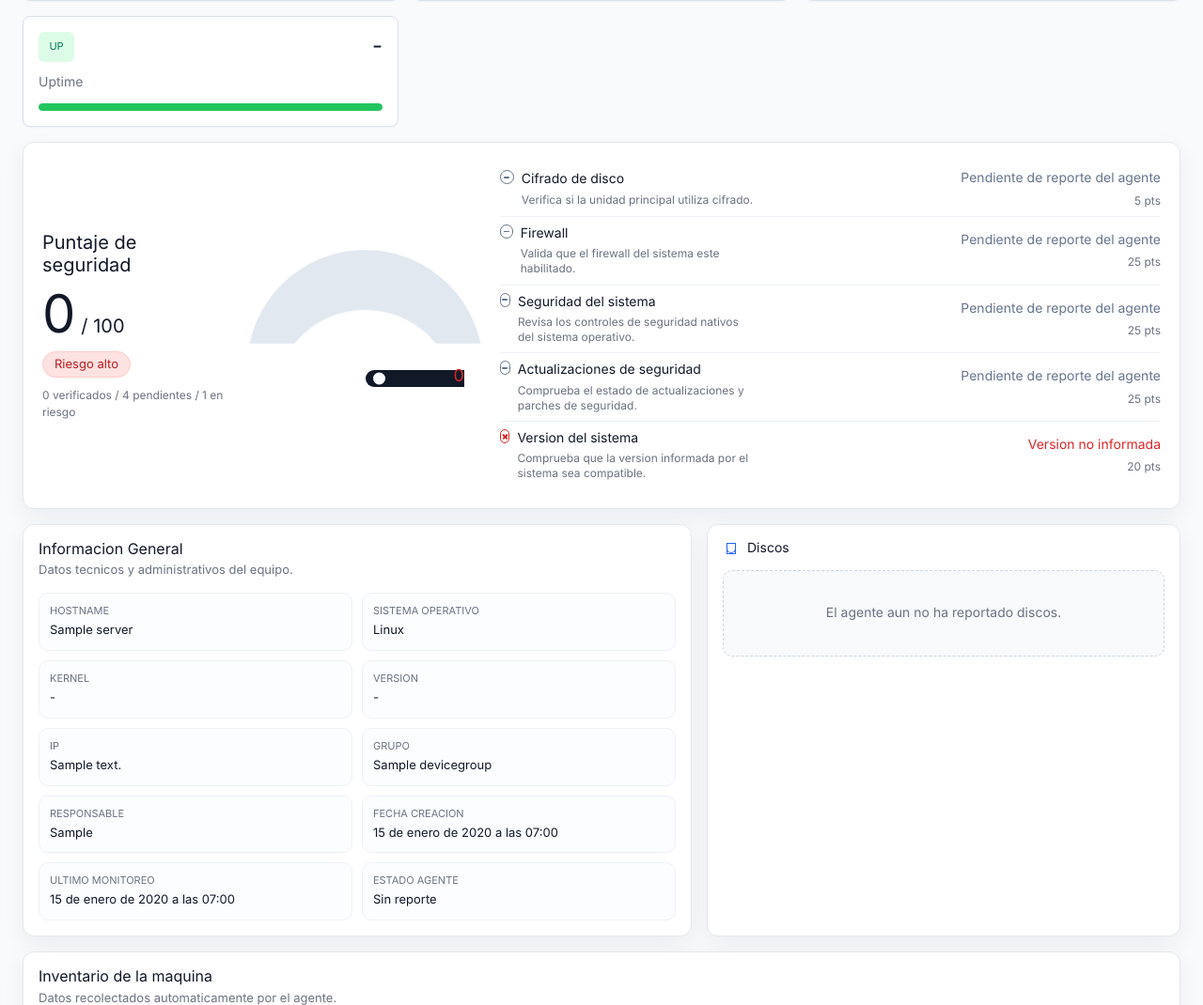
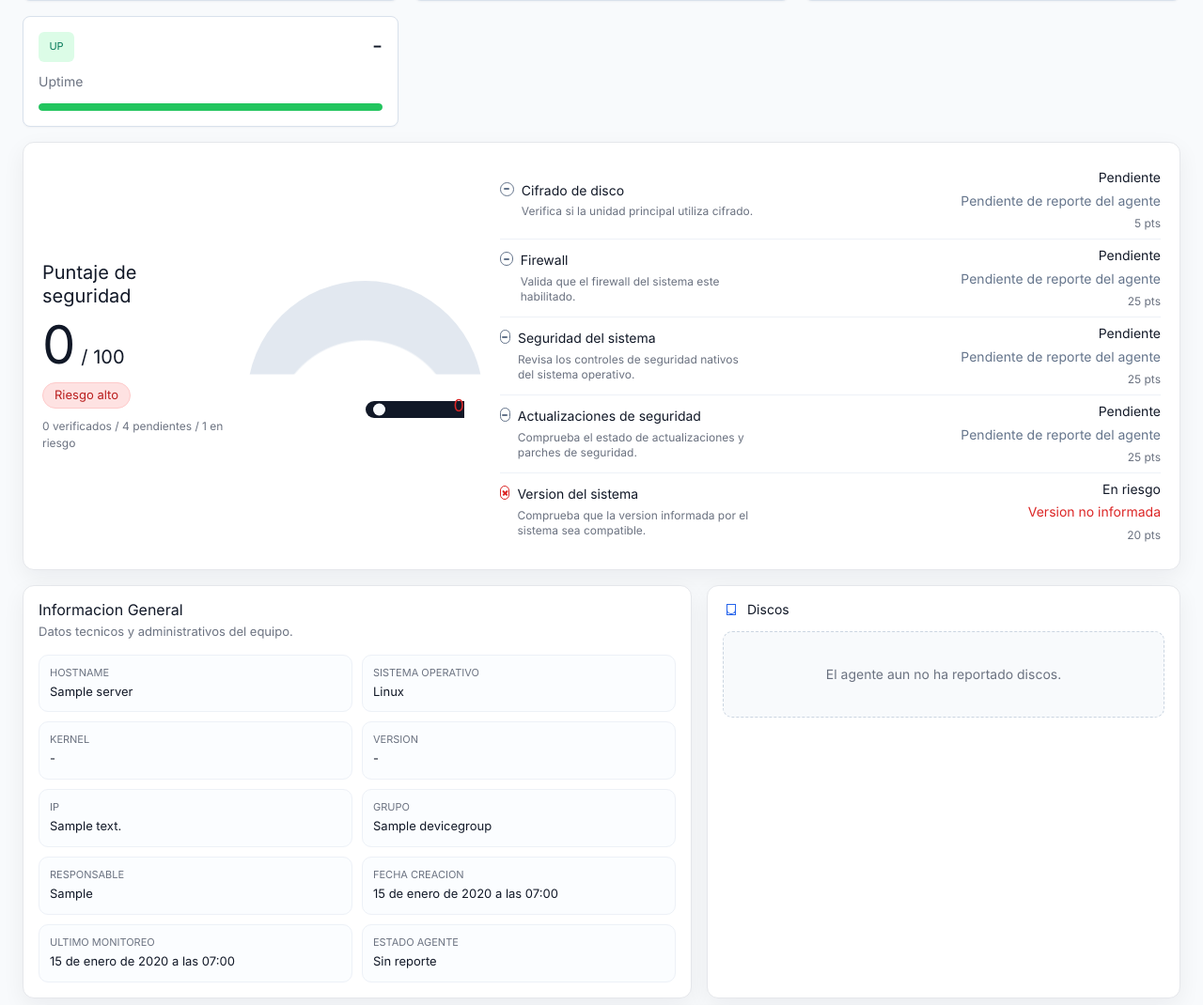
Before and after one commit to fdovasquez/monitoring-platform, a Django app: page /app/devices/1/ in a window 1280 px wide. Shown: the part 341-1411 px from the top of the page at 94% size. Run offline with Django 5.2, Linux system fonts and the light colour scheme; a user stored in the database is signed in; tables that the repository leaves empty hold one stand-in row (values such as "Sample post"); grey boxes marked "Sample" are stand-in pictures; data that the repository does not hold is empty.

Commit message:
Rediseña visualmente el puntaje de seguridad

```diff
--- a/backend/templates/inventory/device_detail.html
+++ b/backend/templates/inventory/device_detail.html
@@ -115,6 +115,9 @@
               </span>
             </div>
             <div class="security-check-result">
+              <span class="security-check-status">
+                {% if check.pending %}Pendiente{% elif check.passed %}Verificado{% else %}En riesgo{% endif %}
+              </span>
               <span class="security-check-detail">{{ check.detail }}</span>
               <span class="security-check-weight">{{ check.weight }} pts</span>
             </div>
```
